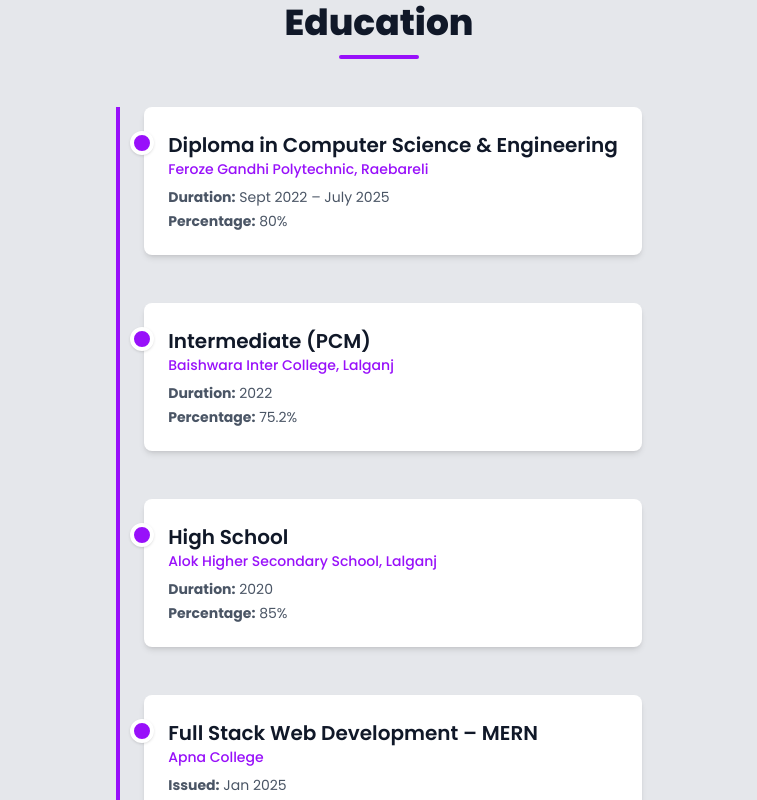
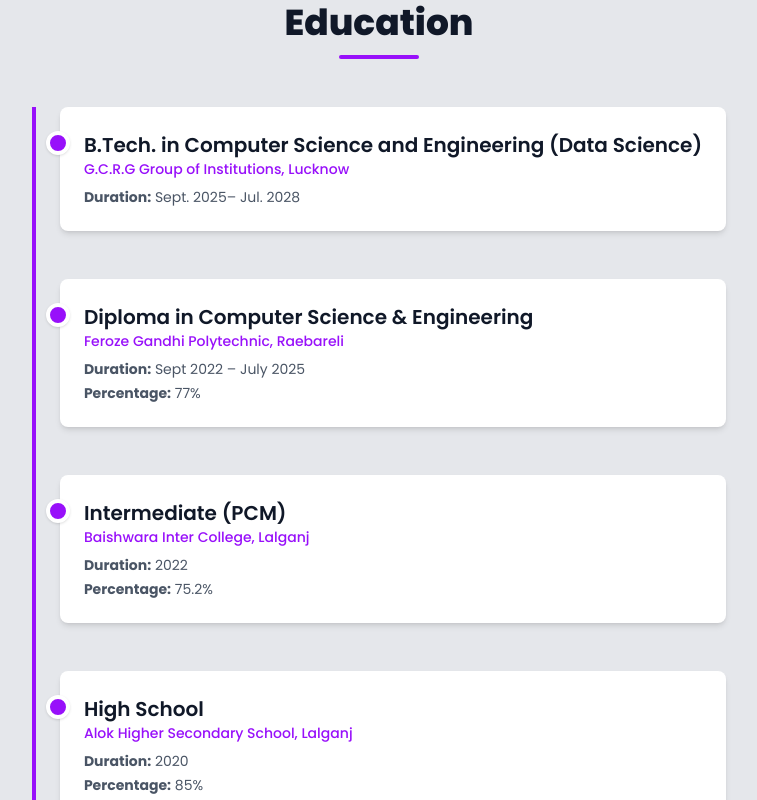
Before and after one commit to hardiksrivastavaa/Portfolio, a React (Vite) app: page / in a window 1280 px wide. Shown: the part 5180-5980 px from the top of the page, without its empty margins (261-1018 px from the left). Built offline with nearby package versions, Linux system fonts and the light colour scheme.

Commit message:
Update Education.jsx

```diff
--- a/src/pages/Education.jsx
+++ b/src/pages/Education.jsx
@@ -7,10 +7,15 @@ const Education = () => {
 
   const educationData = [
     {
+      title: "B.Tech. in Computer Science and Engineering (Data Science)",
+      institution: "G.C.R.G Group of Institutions, Lucknow",
+      duration: " Sept. 2025– Jul. 2028",
+    },
+    {
       title: "Diploma in Computer Science & Engineering",
       institution: "Feroze Gandhi Polytechnic, Raebareli",
       duration: "Sept 2022 – July 2025",
-      percentage: "80%",
+      percentage: "77%",
     },
     {
       title: "Intermediate (PCM)",
@@ -70,9 +75,9 @@ const Education = () => {
               <p>
                 <strong>Duration:</strong> {edu.duration}
               </p>
-              <p>
+              { edu.percentage && <p>
                 <strong>Percentage:</strong> {edu.percentage}
-              </p>
+              </p> }
             </div>
           </div>
         ))}
```
